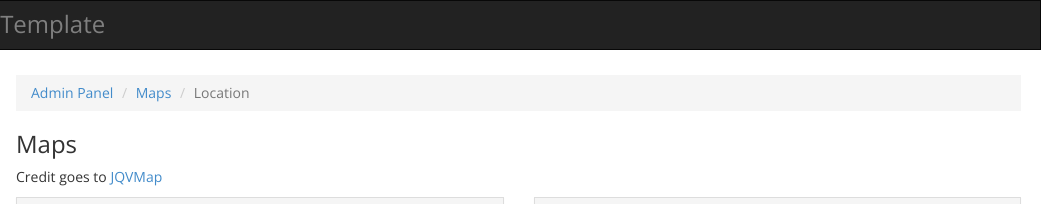
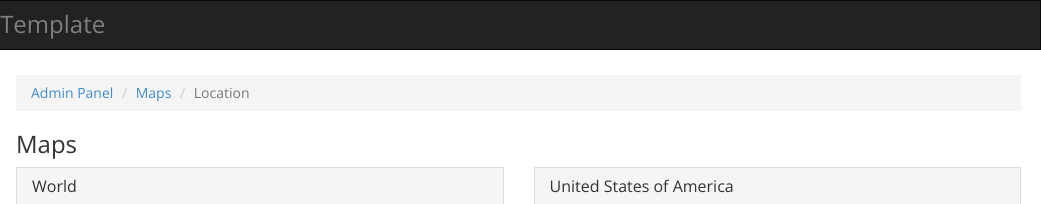
Before and after one commit to williamedwardhahn/coin, a plain HTML site: page maps.html in a window 1280 px wide. Shown: the top 204 px of the page, 239-1280 px from the left. Drawn offline with nearby package versions, Linux system fonts and the light colour scheme.

Commit message:
Update maps.html

```diff
--- a/maps.html
+++ b/maps.html
@@ -8,10 +8,7 @@
   <meta name="viewport" content="width=device-width">
   <link href="jqvmap/jqvmap.css" media="screen" rel="stylesheet" type="text/css" />
   <link rel="stylesheet" href="css/templatemo_main.css">
-<!--
-Dashboard Template
-http://www.templatemo.com/preview/templatemo_415_dashboard
--->
+
 </head>
 <body>
   <div id="main-wrapper">
@@ -64,7 +61,6 @@ http://www.templatemo.com/preview/templatemo_415_dashboard
             <li class="active">Location</li>
           </ol>
           <h1>Maps</h1>
-          <p>Credit goes to <a href="http://jqvmap.com">JQVMap</a></p>
           <div class="templatemo-maps">
             <div class="row">
               <div class="col-md-6 col-sm-6 margin-bottom-30">
```
